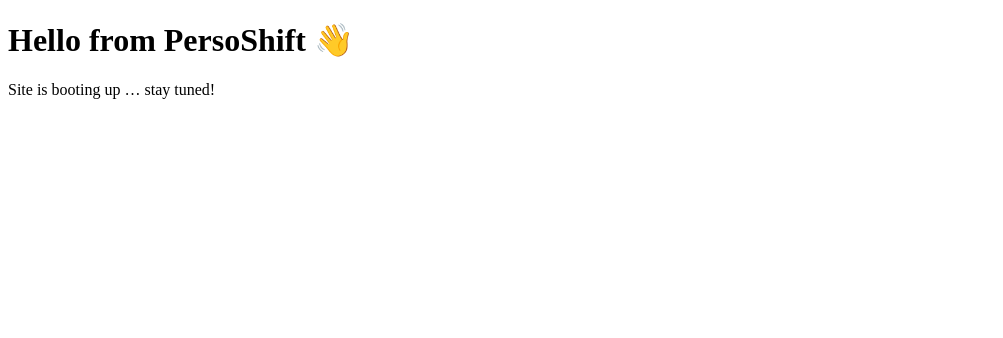
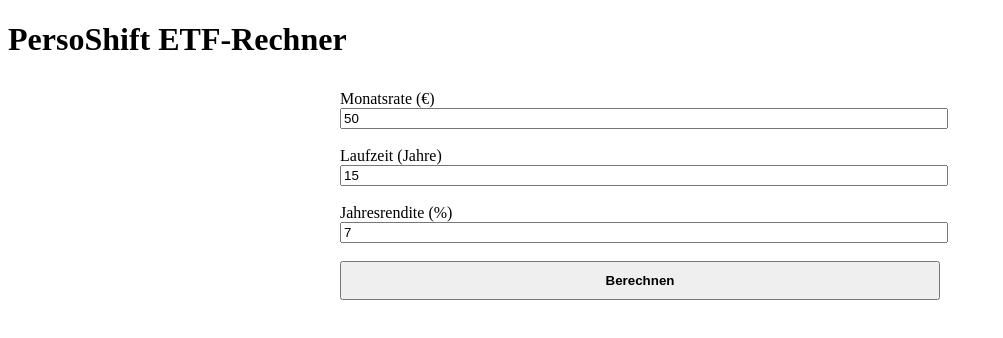
Before and after one commit to mahodesin/Persoshift, a plain HTML site: page index.html in a window 1280 px wide. Shown: the whole page, without its empty margins (0-1003 px from the left). Drawn offline with Linux system fonts and the light colour scheme.

Commit message:
Add ETF Calculator
Rechner Hinzugefügt

```diff
--- a/index.html
+++ b/index.html
@@ -5,7 +5,46 @@
     <title>PersoShift – coming soon</title>
   </head>
   <body>
-    <h1>Hello from PersoShift 👋</h1>
-    <p>Site is booting up … stay tuned!</p>
+  <h1>PersoShift ETF-Rechner</h1>
+
+  <section id="calc" style="max-width:600px;margin:2rem auto;text-align:left">
+    <label>Monatsrate (€)<br>
+      <input id="rate" type="number" value="50" min="1" style="width:100%">
+    </label><br><br>
+
+    <label>Laufzeit (Jahre)<br>
+      <input id="years" type="number" value="15" min="1" style="width:100%">
+    </label><br><br>
+
+    <label>Jahresrendite (%)<br>
+      <input id="interest" type="number" value="7" step="0.1" min="0" style="width:100%">
+    </label><br><br>
+
+    <button onclick="calc()" style="width:100%;padding:0.6rem;font-weight:600">
+      Berechnen
+    </button><br><br>
+
+    <div id="result" style="font-size:1.1rem;font-weight:600"></div>
+  </section>
+
+  <script>
+    function calc(){
+      const rate     = parseFloat(document.getElementById('rate').value);
+      const years    = parseInt(document.getElementById('years').value);
+      const interest = parseFloat(document.getElementById('interest').value) / 100;
+      const months   = years * 12;
+      const rMonthly = interest / 12;
+
+      // Sparformel: FV = P * [ ((1+r)^n - 1) / r ]
+      const endCap   = rate * ( (Math.pow(1+rMonthly, months) - 1) / rMonthly );
+      const inTotal  = rate * months;
+      const profit   = endCap - inTotal;
+
+      document.getElementById('result').innerHTML =
+        `Endkapital: <b>${endCap.toLocaleString('de-DE',{style:'currency',currency:'EUR',maximumFractionDigits':0})}</b><br>`
+      + `Einzahlungen: ${inTotal.toLocaleString('de-DE',{style:'currency',currency:'EUR',maximumFractionDigits':0})}<br>`
+      + `Zinseszins-Gewinn: ${profit.toLocaleString('de-DE',{style:'currency',currency:'EUR',maximumFractionDigits':0})}`;
+    }
+  </script>
   </body>
 </html>
```
